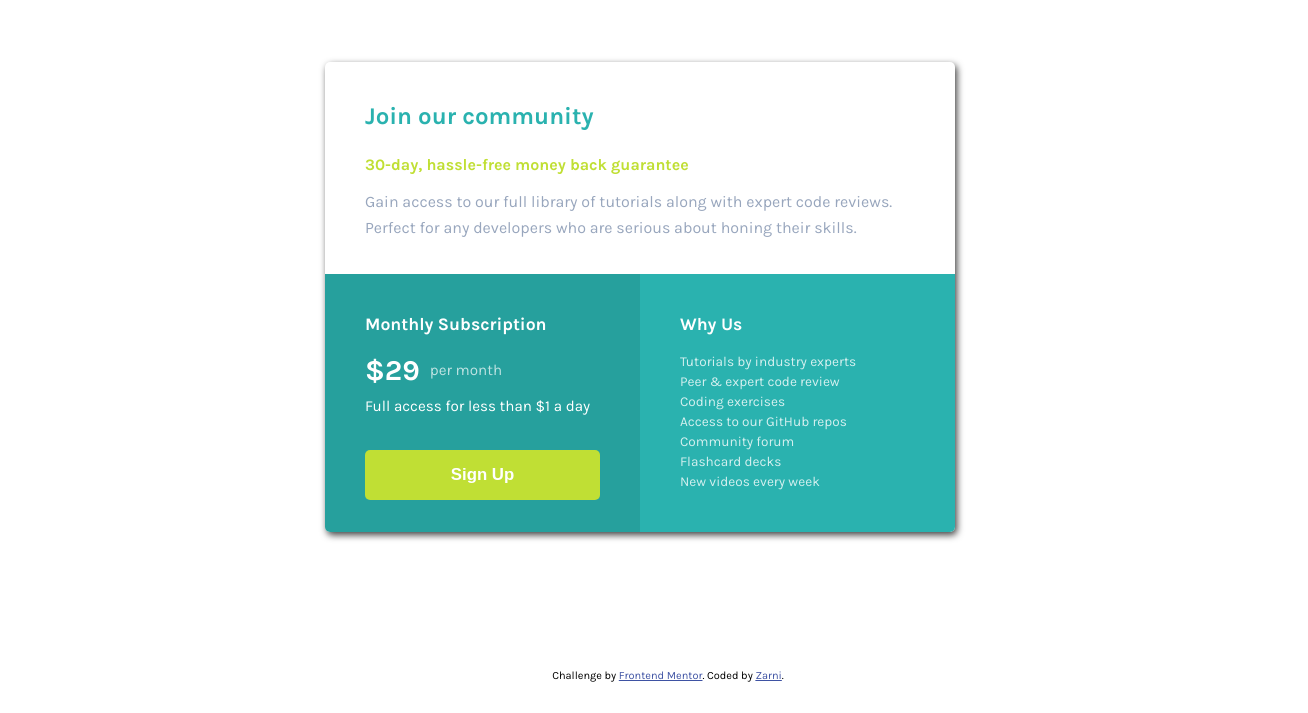
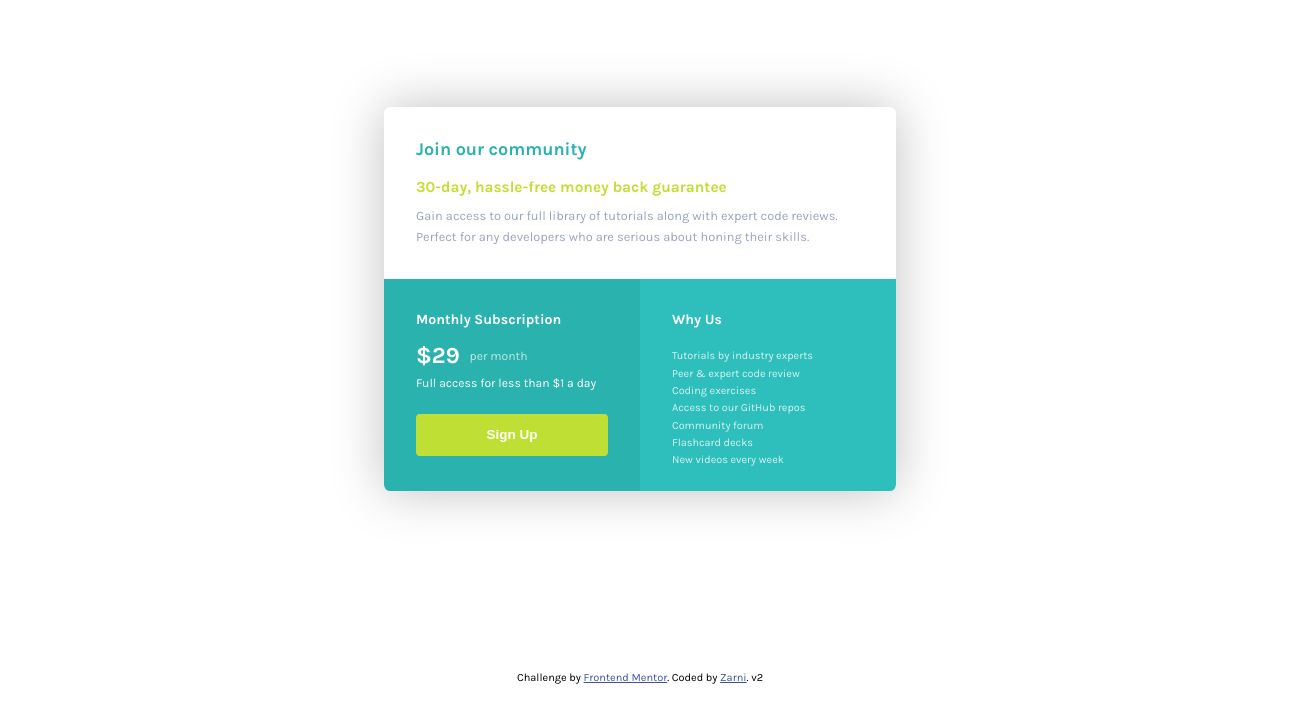
Before and after one commit to cartaplassa/single-price-grid-component, a plain HTML site: page index.html in a window 1280 px wide. Shown: the part 103-816 px from the top of the page, 1308 px wide, since content can reach past the window. Drawn offline with Linux system fonts and the light colour scheme.

Commit message:
Redone w/ relative units

```diff
--- a/index.html
+++ b/index.html
@@ -15,16 +15,16 @@
   </style>
 </head>
 <body>
-  <div id="card">
+  <main>
     <div id="N">
-      <h2>Join our community</h2>
-      <h4>30-day, hassle-free money back guarantee</h4>
+      <h1>Join our community</h1>
+      <h2>30-day, hassle-free money back guarantee</h2>
       <p>Gain access to our full library of tutorials along with expert code reviews.
         Perfect for any developers who are serious about honing their skills.</p>
     </div>
     <div id="S">
       <div id="SW">
-        <h4>Monthly Subscription</h4>
+        <h2>Monthly Subscription</h2>
         <div id="price-cont">
           <div id="price-amount">&dollar;29</div>
           <div id="per-month">per month</div>
@@ -34,7 +34,7 @@
         <script src="script.js" crossorigin="anonymous"></script>
       </div>
       <div id="SE">
-        <h4>Why Us</h4>
+        <h2>Why Us</h2>
         <ul>
           <li>Tutorials by industry experts</li>
           <li>Peer &amp; expert code review</li>
@@ -46,11 +46,11 @@
         </ul>
       </div>
     </div>
-  </div>
+  </main>
   <footer>
     <p class="attribution">
       Challenge by <a href="https://www.frontendmentor.io?ref=challenge" target="_blank">Frontend Mentor</a>.
-      Coded by <a href="https://www.github.com/zarni-ein" target="_blank">Zarni</a>.
+      Coded by <a href="https://www.github.com/zarni-ein" target="_blank">Zarni</a>. v2
     </p>
   </footer>
 </body>
--- a/style.css
+++ b/style.css
@@ -1,75 +1,80 @@
 html {
     box-sizing: border-box;
     font-family: 'Karla';
-    font-size: 16px;
+    font-size: 1.6vh;
 }
 
 body {
-    padding: 20px;
+    padding: 2em;
 }
 
-h2, h4, p {
+h1, h2, p {
     margin: 0;
+}
+
+h1 {
+    font-size: 1.4rem;
+}
+
+h2 {
+    font-size: 1.2rem;
 }
 
 *, *:before, *:after {
     box-sizing: inherit;
 }
 
-#card {
-    box-shadow: 2px 3px 7px 0px rgba(0,0,0,0.75);
-    border-radius: 5px;
+main {
+    box-shadow: 0 0 4rem 0 rgba(0,0,0,0.25);
+    border-radius: 0.5em;
     overflow: hidden;
-    margin-bottom: 15px;
+    margin-bottom: 1em;
+    display: flex;
+    flex-direction: column;
 }
 
 #N {
     width: 100%;
-    height: 45%;
-    padding: 40px;
+    padding: 2.5em;
+}
+
+#N h1 {
+    color: #2ab2af;
+    margin-bottom: 1em;
 }
 
 #N h2 {
-    color: #2ab2af;
-    margin-bottom: 25px;
-}
-
-#N h4 {
     color: #c0df34;
-    margin-bottom: 15px;
+    margin-bottom: 0.7em;
 }
 
 #N p {
     color: #98a6bd;
-    margin-bottom: 5px;
     line-height: 1.6;
 }
 
 #S {
+    flex: 1;
     display: flex;
     flex-direction: column;
-    width: 100%;
-    height: 55%;
     color: white;
 }
 
 #SW {
-    height: 100%;
-    background-color: #26a09d;
-    padding: 40px;
+    background-color: #2ab2af;
+    padding: 2.5rem;
     flex-basis: 50%;
 }
 
 #SE {
-    height: 100%;
-    background-color: #2ab2af;
-    padding: 40px;
+    background-color: #2EBFBD;
+    padding: 2.5rem;
     flex-basis: 50%;
 }
 
-#SW h4 {
+#SW h2 {
     font-size: 1.1rem;
-    margin-bottom: 20px;
+    margin-bottom: 1em;
 }
 
 #price-amount {
@@ -80,29 +85,31 @@ h2, h4, p {
 #per-month {
     font-size: 0.95rem;
     opacity: 0.7;
-    margin-left: 10px;
+    margin-left: 0.8em;
 }
 
 #price-cont {
-    margin-bottom: 10px;
+    margin-bottom: 0.5em;
     display: flex;
     align-items: center;
 }
 
 #SW p {
     font-size: 0.95rem;
-    margin-bottom: 35px;
+    margin-bottom: 2em;
 }
 
 #sign-up {
     color: white;
     background-color: #c0df34;
     border: none;
-    padding: 15px;
+    padding: 1em;
     width: 100%;
-    border-radius: 5px;
+    border-radius: 0.3em;
     font-weight: 700;
     font-size: 1.05rem;
+    position: relative;
+    bottom: 0;
 }
 
 #sign-up:hover {
@@ -111,41 +118,45 @@ h2, h4, p {
     transform: scale(1.02);
 }
 
-#SE h4 {
+#SE h2 {
     font-size: 1.1rem;
-    margin-bottom: 20px;
+    margin-bottom: 1.5em;
 }
 
 ul {
     padding: 0;
     list-style: none;
     opacity: 0.8;
+    margin: 0 0 0 0;
 }
 
 li {
-    margin-top: 5px;
     font-size: 0.85rem;
+    margin-top: 0.4em;
 }
 
-@media (min-width: 685px) {
-    #card {
-        width: 630px;
-        height: 470px;
-        position: absolute;
-        top: 50%;
-        left: 50%;
-        margin-top: -235px;
-        margin-left: -315px;
+@media (min-width: 71vh) {
+    body {
+        min-height: 100vh;
+        display: flex;
+        align-items: center;
+        justify-content: center;
+    }
+
+    main {
+        width: 64vh;
+        height: 48vh;
     }
 
     footer {
         position: absolute;
         bottom: 0;
         width: 100%;
-        margin-bottom: 15px;
+        margin-bottom: 1em;
     }
 
     #S {
         flex-direction: row;
+        align-items: stretch;
     }
 }
```
